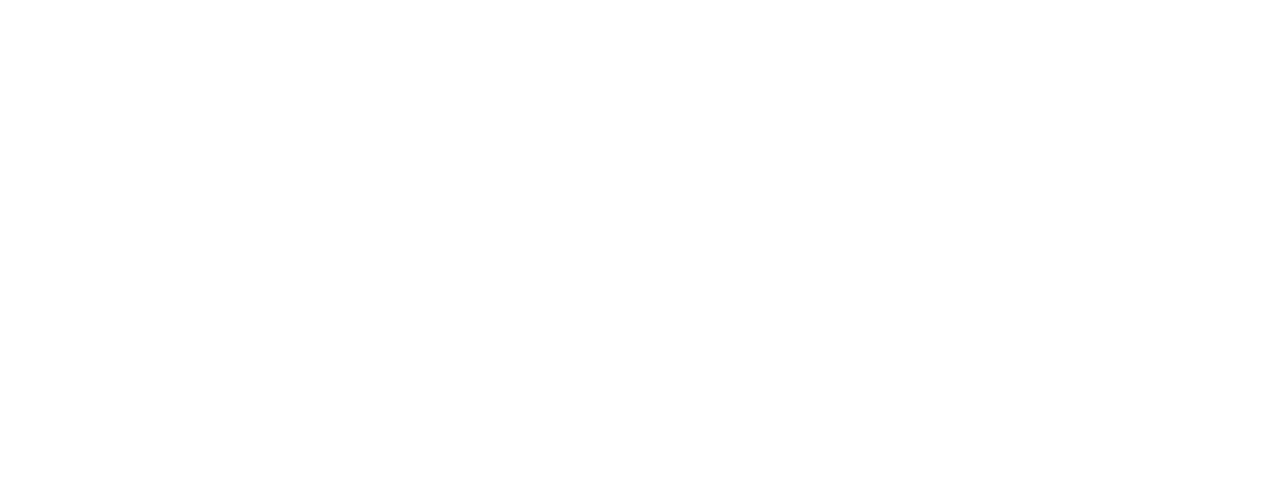
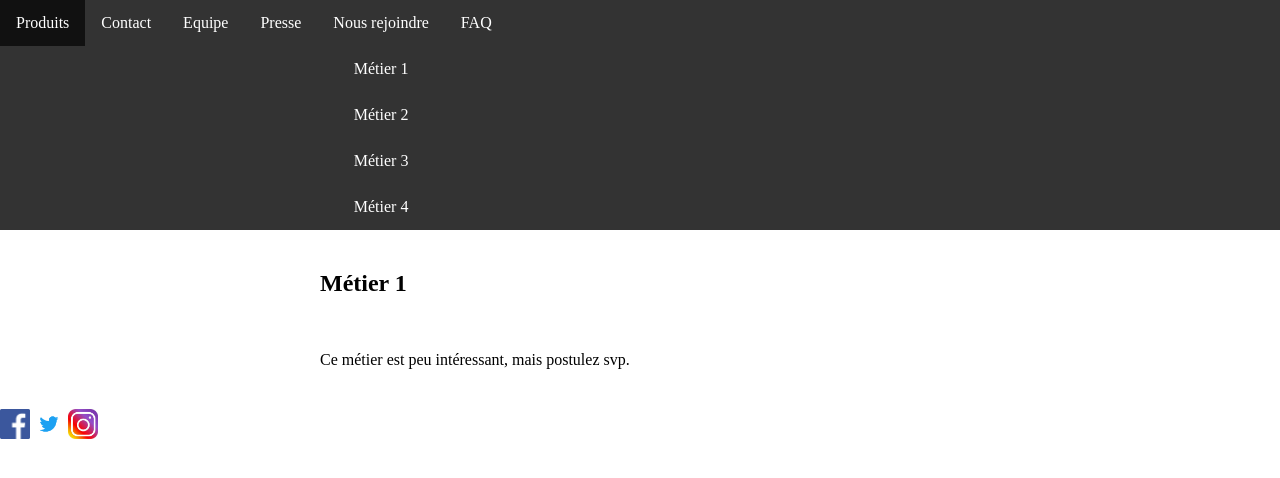
Before and after one commit to Apokalips28/Site-Html, a plain HTML site: page metier1.html in a window 1280 px wide. Drawn offline with Linux system fonts and the light colour scheme.

Commit message:
menu pas déroulant

```diff
--- a/metier1.html
+++ b/metier1.html
@@ -0,0 +1,51 @@
+<!DOCTYPE html>
+<html>
+    <head>
+        <meta charset="utf-8">
+        <title>Print'Food</title>
+        <link rel="stylesheet" href="style/style.css" type="text/css">
+    </head>
+    <body>
+    <header>
+            <nav>
+            	<ul>
+            		<li><a href="index.html">Produits</a></li>
+            		<li><a href="contact.html">Contact</a></li>
+            		<li><a href="equipe.html">Equipe</a></li>
+            		<li><a href="presse.html">Presse</a></li>
+            		<li><a href="join.html">Nous rejoindre</a>
+                     <div><a href="./metier1.html">Métier 1</a></div>
+                     <div><a href="./metier2.html">Métier 2</a></div>
+                     <div><a href="./metier3.html">Métier 3</a></div>
+                     <div><a href="./metier4.html">Métier 4</a></div>
+                     </div>
+                    </li>
+            		<li><a href="faq.html">FAQ</a></li>
+            	</ul>
+            </nav>
+        </header>
+        <main>
+            <article>
+
+
+                <h2>Métier 1</h2>
+                <br>
+
+                <p>Ce métier est peu intéressant, mais postulez svp.</p>
+
+
+
+
+
+            </article>
+
+
+            <article></article>
+        </main>
+        <footer>
+        	<img src="images/facebook.jpeg" alt="logo facebook" class="reseaux">
+        	<img src="images/twitter.jpeg" alt="logo twitter" class="reseaux">
+        	<img src="images/instagram.jpeg" alt="logo instagram" class="reseaux">
+        </footer>
+    </body>
+</html>
```
Also changed, not shown: join.html (+5 -5 lines), metier2.html (+48 -0 lines), metier3.html (+47 -0 lines), metier4.html (+48 -0 lines).
